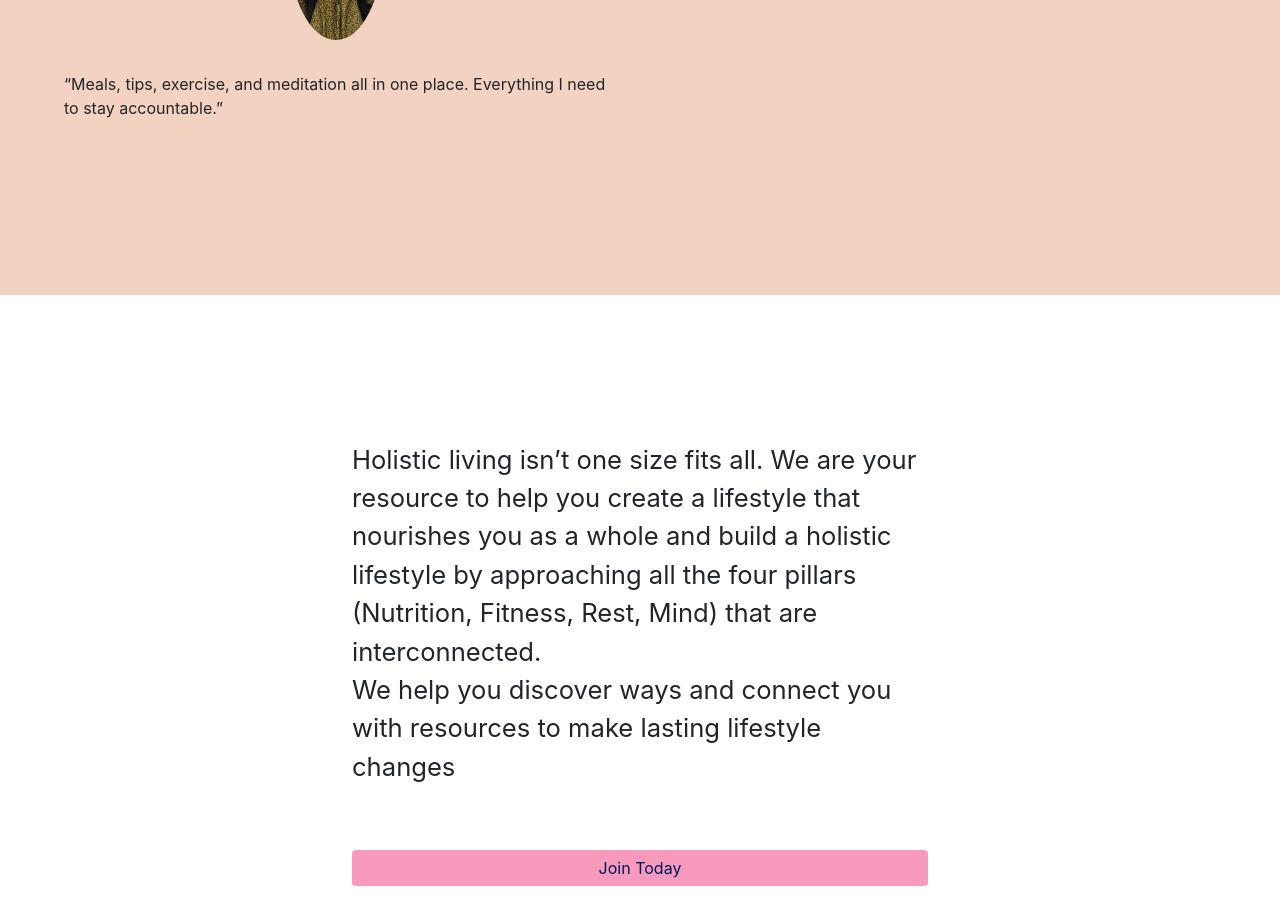
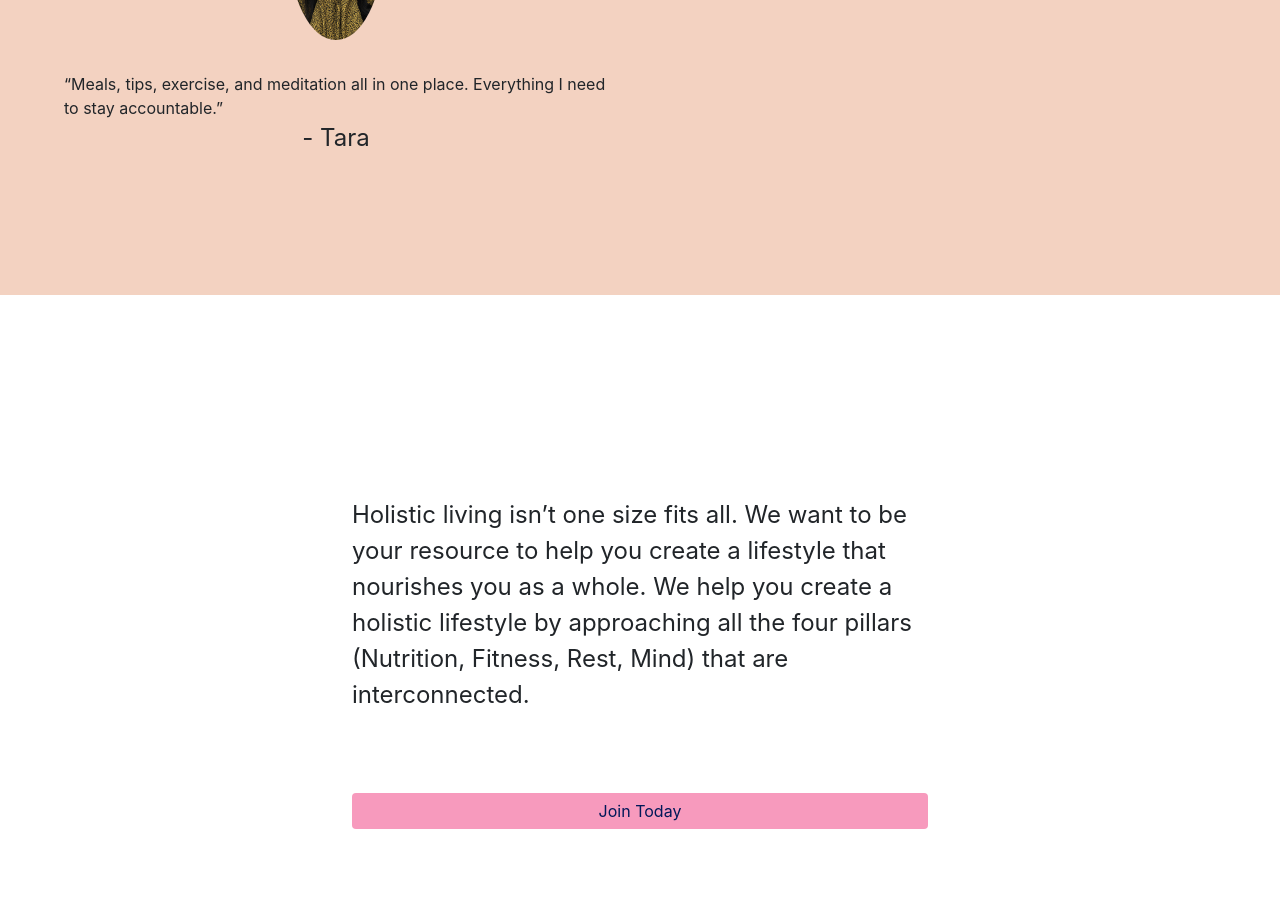
Before and after one commit to allyroo/hackathon-wellness, a React (Create React App) app: page /about in a window 1280 px wide. Shown: the part 2640-3564 px from the top of the page. Built offline with nearby package versions, Linux system fonts and the light colour scheme; a web font is replaced by a local one.

Commit message:
Update testimonials content and styling

```diff
--- a/src/pages/aboutComponents/Testimonials.css
+++ b/src/pages/aboutComponents/Testimonials.css
@@ -41,9 +41,13 @@
     padding: 2rem;
 }
 
+.bottom-container p {
+    font-size: 1.5rem;
+}
+
 @media screen and (max-width: 768px) {
     .bottom-container {
-        width: 80%;
+        width: 100%;
     }
 }
 
@@ -58,6 +62,11 @@
 
 .testimonial-quote {
     flex-basis: 48%;
+}
+
+.testimonials-name {
+    font-size: 1.5rem;
+    text-align: center;
 }
 
 .testimonials-img img {
--- a/src/pages/aboutComponents/Testimonials.jsx
+++ b/src/pages/aboutComponents/Testimonials.jsx
@@ -18,6 +18,7 @@ const Testimonials = () => {
                         <div className="testimonial-quote">
                             <q>My partner and I found our therapist through Mohala. After 2
                             weeks, our relationship improved immensely and we just got started!</q>
+                            <p className="testimonials-name">- Zahra</p>
                         </div>
                     </div>
                     <div className="testimonials-col">
@@ -28,6 +29,7 @@ const Testimonials = () => {
                             <q>Fantastic educational content, achievable goals, and good support.
                                 It psychologically prepares you for a lifetime of holistic, healthy
                                 habits, and helps you recenter your mind & body.</q>
+                            <p className="testimonials-name">- Melissa</p>
                         </div>
                     </div>
                     <div className="testimonials-col">
@@ -37,15 +39,17 @@ const Testimonials = () => {
                         <div className="testimonial-quote">
                             <q>Meals, tips, exercise, and meditation all in one place. Everything
                             I need to stay accountable.</q>
+                            <p className="testimonials-name">- Tara</p>
                         </div>
                     </div>
                 </div>
             </Container>
             <Container className="bottom-container">
-                Holistic living isn’t one size fits all. We are your resource to help you create a lifestyle
-                that nourishes you as a whole and build a holistic lifestyle by approaching all the four pillars
-                (Nutrition, Fitness, Rest, Mind) that are interconnected. <br />
-                We help you discover ways and connect you with resources to make lasting lifestyle changes
+                <p>
+                    Holistic living isn’t one size fits all. We want to be your resource to help you create a
+                    lifestyle that nourishes you as a whole. We help you create a holistic lifestyle by approaching
+                    all the four pillars (Nutrition, Fitness, Rest, Mind) that are interconnected.
+                </p>
                 <a href="signup">
                     <Button className="join-btn btn-block button-class">
                         Join Today
```
